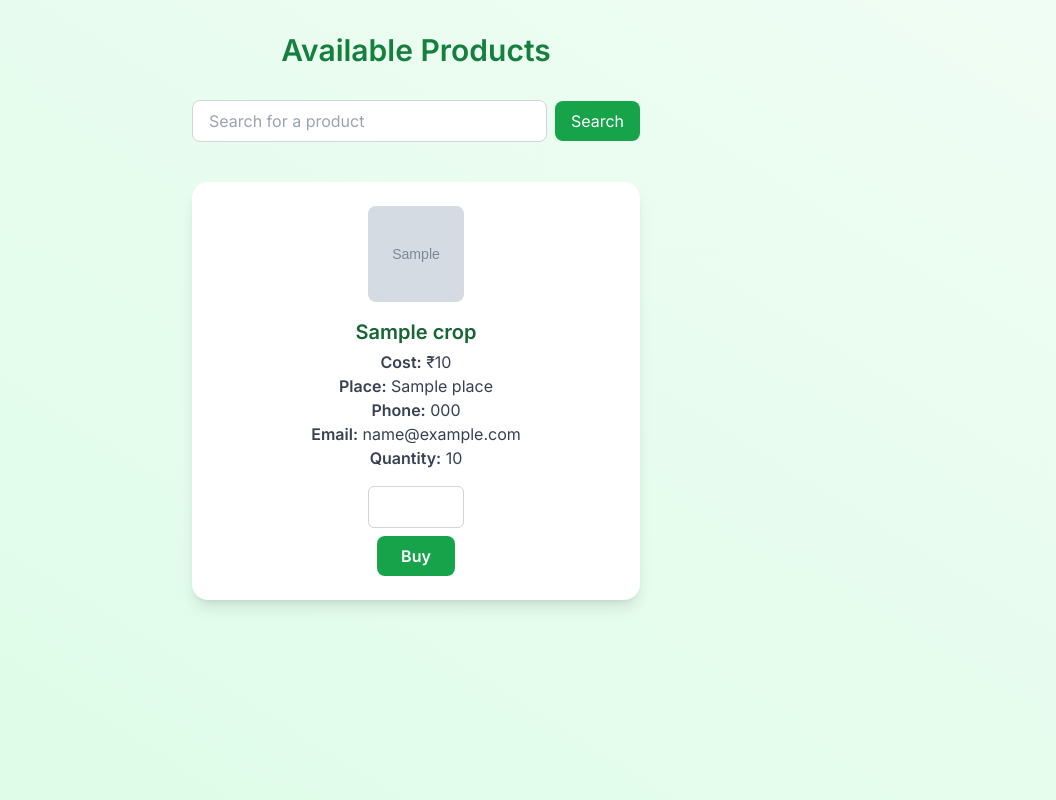
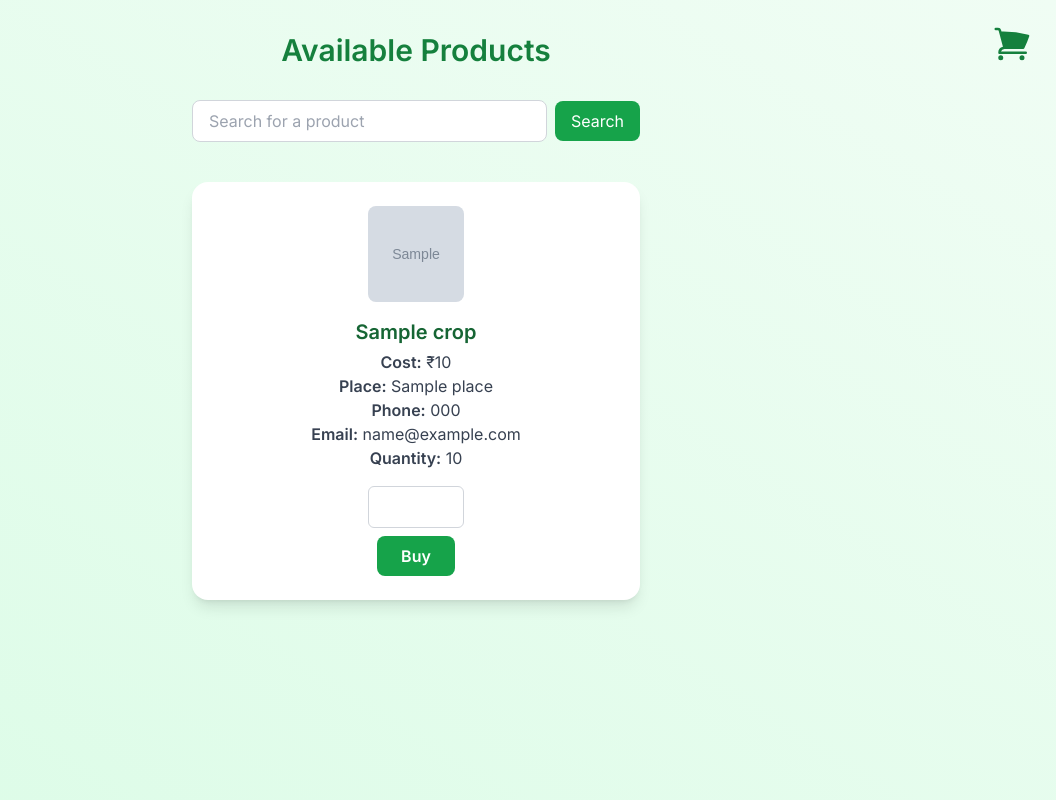
Before and after one commit to pravin2221/Agrotech-Application-development-, a Flask app: page /search_product in a window 1280 px wide. Shown: the whole page, without its empty margins (224-1280 px from the left). Run offline with Flask 3, Linux system fonts and the light colour scheme; grey boxes marked "Sample" are stand-in pictures; a database or web service that is not in the repository returns one stand-in record (values such as "Sample title"); some libraries are stand-ins or nearby versions.

Commit message:
Added cart

```diff
--- a/Templates/customer_page.html
+++ b/Templates/customer_page.html
@@ -12,7 +12,16 @@
     }
   </style>
 </head>
-<body class="bg-gradient-to-tr from-green-100 to-green-50 min-h-screen px-4 py-8">
+<body class="bg-gradient-to-tr from-green-100 to-green-50 min-h-screen px-4 py-8 relative">
+
+  <!-- Cart Icon -->
+  <div class="absolute top-6 right-6">
+    <a href="{{ url_for('cart') }}" class="text-green-700 hover:text-green-900">
+      <svg xmlns="http://www.w3.org/2000/svg" fill="currentColor" class="w-10 h-10" viewBox="0 0 24 24">
+        <path d="M2.25 2.25a.75.75 0 0 0 0 1.5h1.386c.17 0 .318.114.362.278l2.558 9.592a3.752 3.752 0 0 0-2.806 3.63c0 .414.336.75.75.75h15.75a.75.75 0 0 0 0-1.5H5.378A2.25 2.25 0 0 1 7.5 15h11.218a.75.75 0 0 0 .674-.421 60.358 60.358 0 0 0 2.96-7.228.75.75 0 0 0-.525-.965A60.864 60.864 0 0 0 5.68 4.509l-.232-.867A1.875 1.875 0 0 0 3.636 2.25H2.25ZM3.75 20.25a1.5 1.5 0 1 1 3 0 1.5 1.5 0 0 1-3 0ZM16.5 20.25a1.5 1.5 0 1 1 3 0 1.5 1.5 0 0 1-3 0Z" />
+      </svg>
+    </a>
+  </div>
 
   <h2 class="text-3xl font-bold text-center text-green-700 mb-8">Available Products</h2>
 
```
